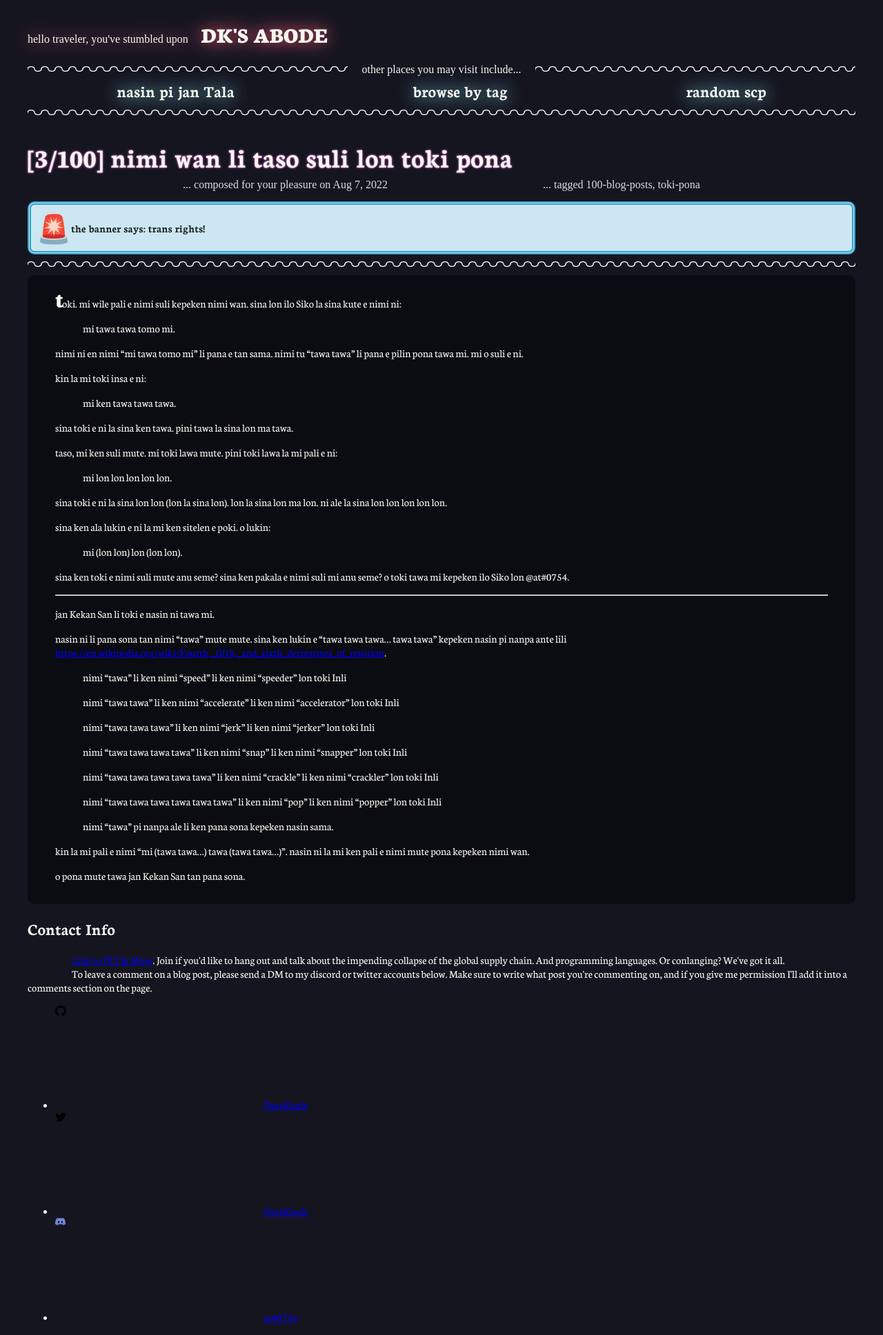
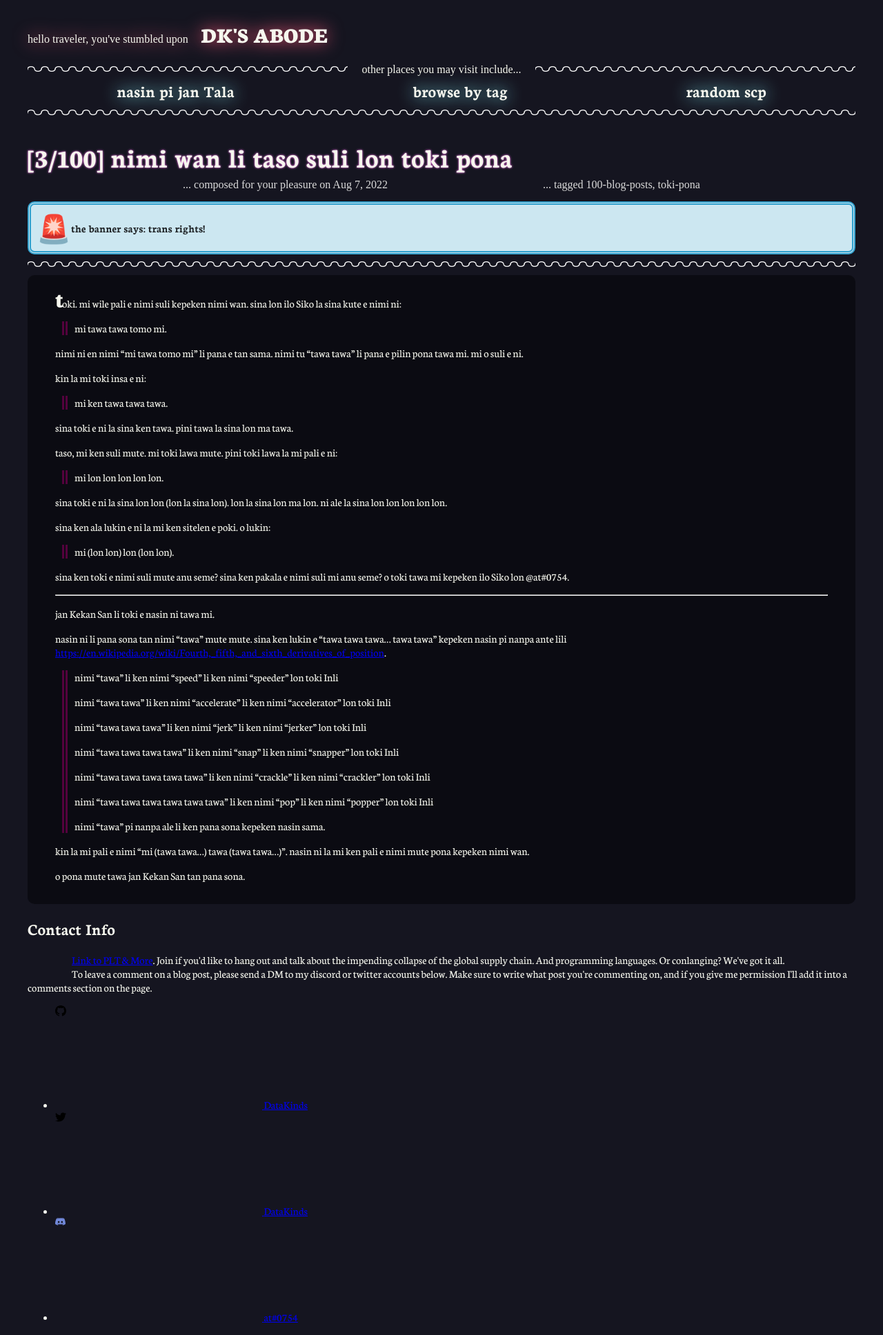
Before and after one commit to DataKinds/datakinds.github.io, a Jekyll site: the page built from _posts/2022-08-07-nimi-wan-li-taso-suli-lon-toki-pona.md, in a window 1280 px wide. Shown: the whole page at 69% size. Built offline with Jekyll 4.4.1, drawn with Linux system fonts in a browser that asks for light colours; some web fonts are replaced.

Commit message:
blockquotes

```diff
--- a/_sass/v2.scss
+++ b/_sass/v2.scss
@@ -18,6 +18,13 @@ html {
 body {
     margin-left: 40px;
     margin-right: 40px;
+}
+
+blockquote {
+    margin: 0 0;
+    margin-left: 10px;
+    padding-left: 10px;
+    border-left: 8px double #54023d;
 }
 
 .inline-block {
@@ -86,7 +93,7 @@ body {
 
 .post-content {
     margin: 0 auto;
-    max-width: 75em;
+    max-width: 70em;
     padding: 15px 40px;
     border-radius: 10px;
     background-color: rgb(11, 11, 18);
```
